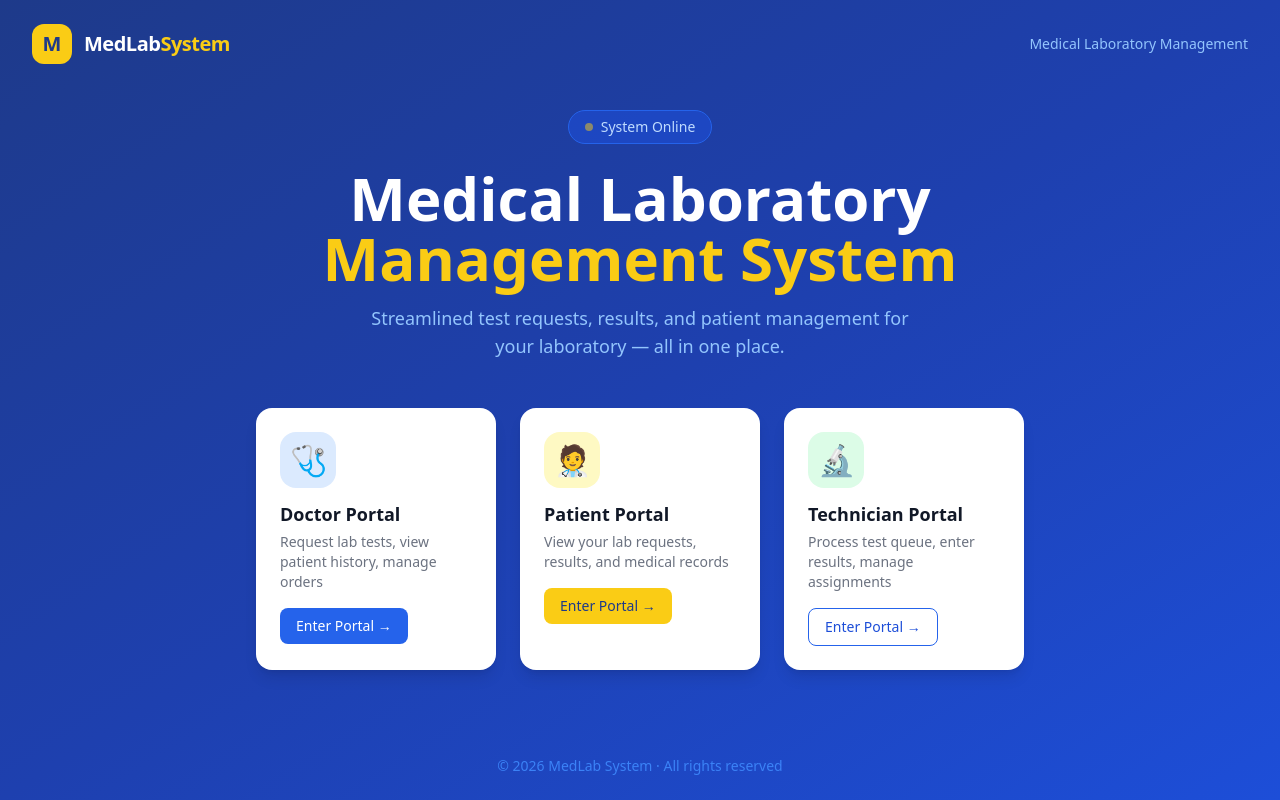
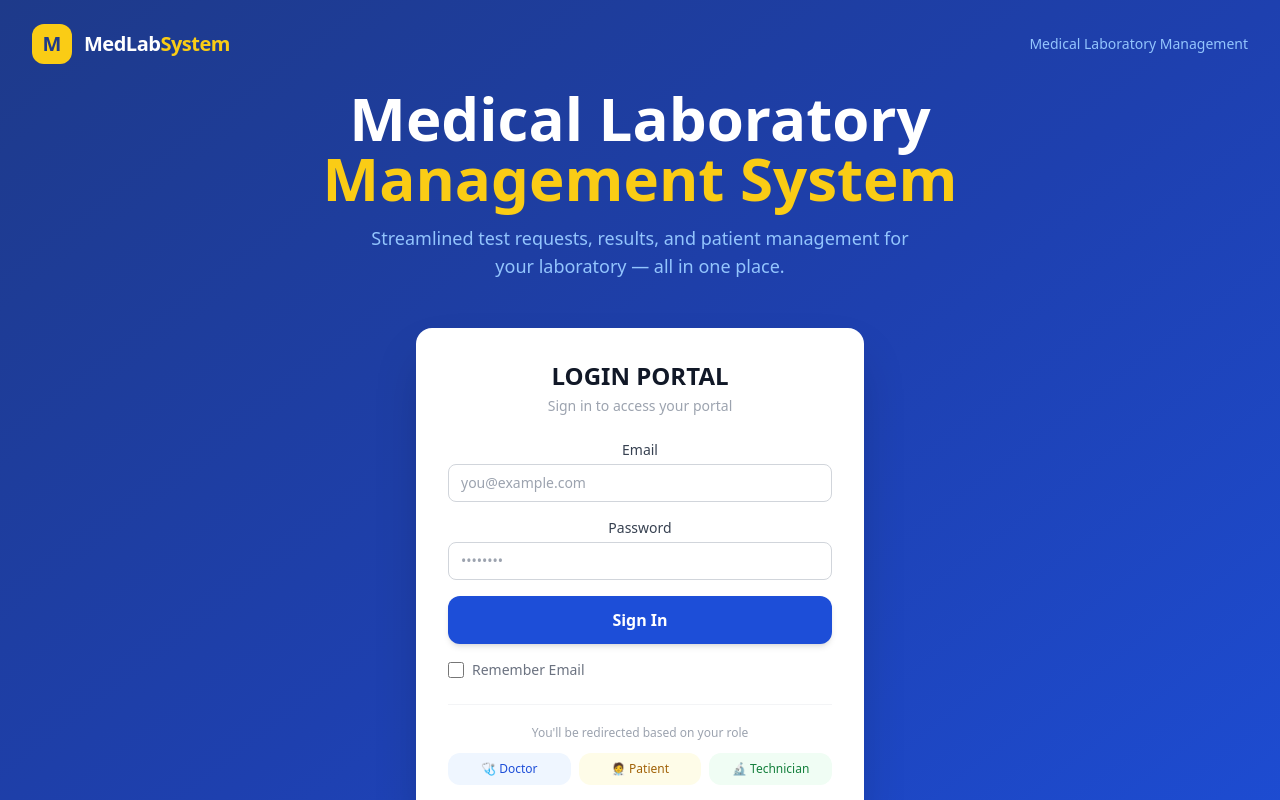
Before and after one commit to Wh4t-20/MedStock, a Vue app: page / in a window 1280 px wide. Shown: the top 800 px of the page. Built offline with nearby package versions, Linux system fonts and the light colour scheme; no server answers.

Commit message:
added a weak auth

```diff
--- a/package.json
+++ b/package.json
@@ -9,13 +9,15 @@
     "preview": "vite preview"
   },
   "dependencies": {
+    "@supabase/supabase-js": "^2.106.2",
     "@vueuse/core": "^10.9.0",
+    "dotenv": "^17.4.2",
     "pinia": "^2.1.0",
     "vue": "^3.4.0",
     "vue-router": "^4.3.0"
   },
   "devDependencies": {
-    "@vitejs/plugin-vue": "^5.0.0",
+    "@vitejs/plugin-vue": "^6.0.7",
     "autoprefixer": "^10.4.0",
     "postcss": "^8.4.0",
     "tailwindcss": "^3.4.0",
--- /dev/null
+++ b/src/api/supabase.ts
@@ -0,0 +1,6 @@
+import { createClient } from '@supabase/supabase-js'
+
+const supabaseUrl  = import.meta.env.VITE_SUPABASE_URL  as string
+const supabaseAnon = import.meta.env.VITE_SUPABASE_ANON_KEY as string
+
+export const supabase = createClient(supabaseUrl, supabaseAnon)
--- a/src/views/Landing.vue
+++ b/src/views/Landing.vue
@@ -11,10 +11,7 @@
 
     <!-- Hero -->
     <main class="flex-1 flex flex-col items-center justify-center px-6 text-center pb-16">
-      <div class="inline-flex items-center gap-2 bg-primary-700/60 border border-primary-600 rounded-full px-4 py-1.5 mb-6">
-        <span class="w-2 h-2 rounded-full bg-accent-400 animate-pulse"></span>
-        <span class="text-primary-200 text-sm font-medium">System Online</span>
-      </div>
+
 
       <h1 class="text-4xl md:text-6xl font-extrabold text-white leading-tight mb-4">
         Medical Laboratory<br>
@@ -25,7 +22,7 @@
       </p>
 
       <!-- Portal cards -->
-      <div class="grid grid-cols-1 md:grid-cols-3 gap-6 w-full max-w-3xl">
+      <!-- <div class="grid grid-cols-1 md:grid-cols-3 gap-6 w-full max-w-3xl">
         <RouterLink to="/doctor" class="portal-card group">
           <div class="portal-icon bg-blue-100 group-hover:bg-blue-200">🩺</div>
           <h2 class="text-lg font-bold text-gray-900 mt-3">Doctor Portal</h2>
@@ -46,7 +43,85 @@
           <p class="text-sm text-gray-500 mt-1">Process test queue, enter results, manage assignments</p>
           <div class="mt-4 btn-secondary text-sm justify-center border-primary-600 text-primary-700 hover:bg-primary-50">Enter Portal →</div>
         </RouterLink>
+      </div> -->
+      <div class="w-full max-w-md mx-4 z-10">
+      <!-- Logo / Brand -->
+      <!-- <div class="text-center mb-8">
+        <div class="inline-flex items-center gap-3 mb-3">
+          <div class="w-12 h-12 bg-accent-400 rounded-2xl flex items-center justify-center font-bold text-primary-900 text-2xl shadow-lg">M</div>
+          <span class="text-3xl font-bold text-white tracking-tight">MedLab<span class="text-accent-400">System</span></span>
+        </div>
+        <p class="text-primary-300 text-sm">Medical Laboratory Management</p>
+      </div> -->
+
+      <!-- Card -->
+      <div class="bg-white rounded-2xl shadow-2xl p-8">
+        <h1 class="text-center text-2xl font-bold text-gray-900 mb-1">LOGIN PORTAL</h1>
+        <p class="text-center text-gray-400 text-sm mb-6">Sign in to access your portal</p>
+
+        <form @submit.prevent="handleLogin" class="space-y-4">
+          <!-- Email -->
+          <div>
+            <label class="form-label">Email</label>
+            <input
+              type="email"
+              v-model="email"
+              placeholder="you@example.com"
+              autocomplete="email"
+              required
+              class="form-input"
+            />
+          </div>
+
+          <!-- Password -->
+          <div>
+            <label class="form-label">Password</label>
+            <input
+              type="password"
+              v-model="password"
+              placeholder="••••••••"
+              autocomplete="current-password"
+              required
+              class="form-input"
+            />
+          </div>
+
+          <!-- Error -->
+          <p v-if="errorMessage" class="text-red-500 text-sm text-center bg-red-50 border border-red-200 rounded-xl py-2 px-3">
+            {{ errorMessage }}
+          </p>
+
+          <!-- Submit -->
+          <button
+            type="submit"
+            :disabled="isLoading"
+            class="w-full py-3 mt-2 rounded-xl bg-primary-700 hover:bg-primary-800 text-white font-semibold text-base transition-all duration-200 disabled:opacity-60 disabled:cursor-not-allowed shadow-md hover:-translate-y-px"
+          >
+            {{ isLoading ? 'Signing in…' : 'Sign In' }}
+          </button>
+
+          <!-- Remember me -->
+          <div class="flex items-center gap-2 text-sm text-gray-500 mt-1">
+            <input id="rememberMe" type="checkbox" v-model="rememberMe" class="accent-primary-600 w-4 h-4" />
+            <label for="rememberMe" class="cursor-pointer select-none">Remember Email</label>
+          </div>
+        </form>
+
+        <!-- Role legend -->
+        <div class="mt-6 pt-5 border-t border-gray-100">
+          <p class="text-xs text-gray-400 text-center mb-3">You'll be redirected based on your role</p>
+          <div class="grid grid-cols-3 gap-2 text-center text-xs">
+            <div class="bg-blue-50 text-blue-700 rounded-xl py-2 px-1 font-medium">🩺 Doctor</div>
+            <div class="bg-yellow-50 text-yellow-700 rounded-xl py-2 px-1 font-medium">🧑‍⚕️ Patient</div>
+            <div class="bg-green-50 text-green-700 rounded-xl py-2 px-1 font-medium">🔬 Technician</div>
+          </div>
+        </div>
       </div>
+
+      <p class="text-center text-primary-400 text-xs mt-6">
+        <a href="#" class="hover:text-accent-400 transition-colors">Data Privacy Act</a>
+      </p>
+    </div>
     </main>
 
     <footer class="text-center text-primary-500 text-sm pb-6">
@@ -57,6 +132,50 @@
 
 <script setup lang="ts">
 import { RouterLink } from 'vue-router'
+import { ref } from 'vue'
+import { useRouter } from 'vue-router'
+import { supabase } from '@/api/supabase'
+
+const router       = useRouter()
+const email        = ref('')
+const password     = ref('')
+const rememberMe   = ref(false)
+const errorMessage = ref('')
+const isLoading    = ref(false)
+
+const handleLogin = async () => {
+  errorMessage.value = ''
+  isLoading.value    = true
+
+  try {
+    const { data, error } = await supabase.auth.signInWithPassword({
+      email:    email.value,
+      password: password.value,
+    })
+
+    if (error) { errorMessage.value = error.message; return }
+
+    if (data.user) {
+      const uid = data.user.id
+
+      // Check which entity this user belongs to
+      const [{ data: doctor }, { data: patient }, { data: technician }] = await Promise.all([
+        supabase.from('Doctor').select('doctor_id').eq('user_id', uid).maybeSingle(),
+        supabase.from('patient').select('patient_id').eq('user_id', uid).maybeSingle(),
+        supabase.from('lab_technician').select('technician_id').eq('user_id', uid).maybeSingle(),
+      ])
+
+      if (doctor)      router.push('/doctor/dashboard')
+      else if (patient) router.push('/patient/dashboard')
+      else if (technician) router.push('/technician/dashboard')
+      else errorMessage.value = 'No role assigned to this account. Contact your administrator.'
+    }
+  } catch {
+    errorMessage.value = 'An unexpected error occurred.'
+  } finally {
+    isLoading.value = false
+  }
+}
 </script>
 
 <style scoped>
--- /dev/null
+++ b/src/vite-env.d.ts
@@ -0,0 +1 @@
+/// <reference types="vite/client" />
--- a/tsconfig.json
+++ b/tsconfig.json
@@ -15,9 +15,8 @@
     "noUnusedLocals": true,
     "noUnusedParameters": true,
     "noFallthroughCasesInSwitch": true,
-    "baseUrl": ".",
     "paths": {
-      "@/*": ["src/*"]
+      "@/*": ["./src/*"]
     }
   },
   "include": ["src/**/*.ts", "src/**/*.tsx", "src/**/*.vue"],
```
Also changed, not shown: 1 other file (tests, documents, lock files or other folders).
